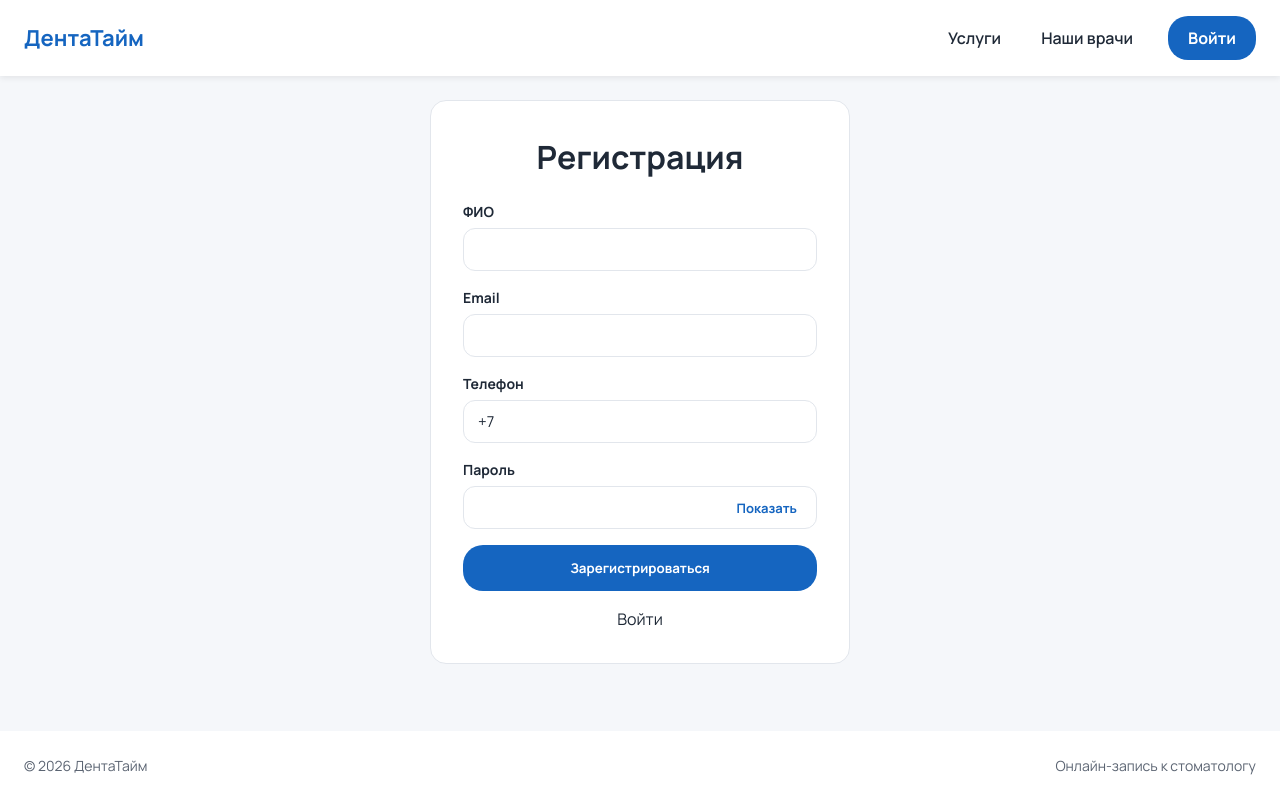
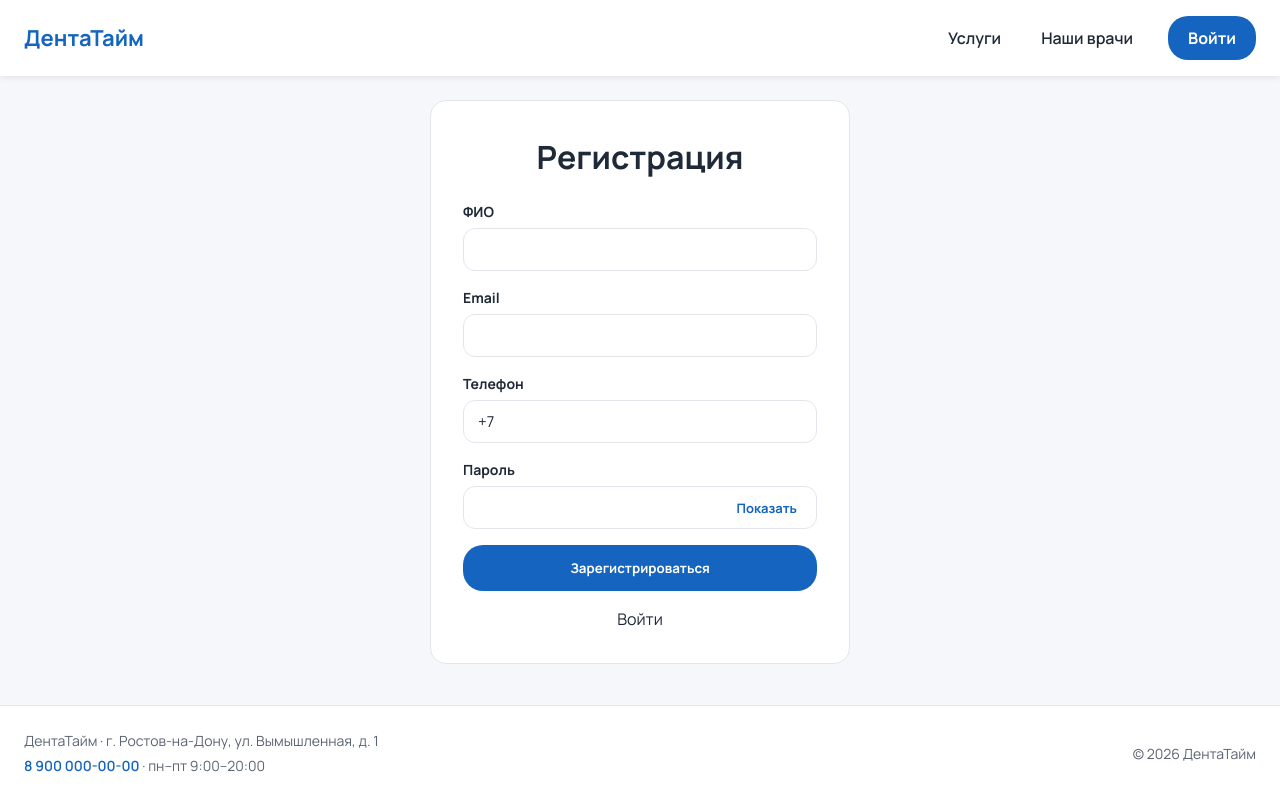
Before and after one commit to AidarDzhumagaziev/DentistryAPP, a React (Vite) app in the folder frontend/: page /register in a window 1280 px wide. Built offline with nearby package versions, Linux system fonts and the light colour scheme.

Commit message:
Сделал подвал

```diff
--- a/frontend/src/components/Footer/Footer.jsx
+++ b/frontend/src/components/Footer/Footer.jsx
@@ -1,10 +1,16 @@
 import styles from './Footer.module.css';
+import { CLINIC } from '../../data/clinic';
 
 function Footer() {
   return (
     <footer className={styles.footer}>
+      <div className={styles.contacts}>
+        <span>ДентаТайм · {CLINIC.address}</span>
+        <span>
+          <a href={CLINIC.phoneLink} className={styles.phone}>{CLINIC.phone}</a> · {CLINIC.hours}
+        </span>
+      </div>
       <span>© 2026 ДентаТайм</span>
-      <span>Онлайн-запись к стоматологу</span>
     </footer>
   );
 }
--- a/frontend/src/components/Footer/Footer.module.css
+++ b/frontend/src/components/Footer/Footer.module.css
@@ -1,8 +1,21 @@
 .footer {
   display: flex;
+  flex-wrap: wrap;
   justify-content: space-between;
+  align-items: center;
+  gap: 12px;
   padding: 24px;
   background: var(--color-white);
+  border-top: 1px solid var(--color-border);
   color: var(--color-muted);
   font-size: 14px;
 }
+.contacts {
+  display: flex;
+  flex-direction: column;
+  gap: 4px;
+}
+.phone {
+  color: var(--color-primary);
+  font-weight: 600;
+}
--- /dev/null
+++ b/frontend/src/data/clinic.js
@@ -0,0 +1,6 @@
+export const CLINIC = {
+    address: 'г. Ростов-на-Дону, ул. Вымышленная, д. 1',
+    phone: '8 900 000-00-00',
+    phoneLink: 'tel:+79000000000',
+    hours: 'пн–пт 9:00–20:00',
+};
--- a/frontend/src/pages/AccountPage/AccountPage.jsx
+++ b/frontend/src/pages/AccountPage/AccountPage.jsx
@@ -4,6 +4,7 @@ import { Link } from 'react-router-dom';
 import { authFetch } from '../../api/client';
 import styles from './AccountPage.module.css';
 import HealthForm from '../../components/HealthForm/HealthForm';
+import { CLINIC } from '../../data/clinic';
 
 function getDay(start) {
     return new Date(start).getDate();
@@ -88,7 +89,9 @@ function AccountPage() {
                     <button onClick={() => cancel(appointment.id)} className="danger">Отменить</button>
                 )}
                 {(appointment.status === 'scheduled' || appointment.status === 'confirmed') && !canCancel(appointment) && (
-                    <span className={styles.cancelHint}>Отменить можно по телефону клиники</span>
+                    <span className={styles.cancelHint}>
+                        Отменить можно по телефону <a href={CLINIC.phoneLink} className={styles.hintPhone}>{CLINIC.phone}</a>
+                    </span>
                 )}
             </div>
         );
--- a/frontend/src/pages/AccountPage/AccountPage.module.css
+++ b/frontend/src/pages/AccountPage/AccountPage.module.css
@@ -136,6 +136,11 @@
     font-size: 18px;
     margin: 0 0 12px;
 }
+.hintPhone {
+    color: var(--color-primary);
+    font-weight: 600;
+    white-space: nowrap;
+}
 
 .scheduled::before { background: #9aa4b2; }
 .confirmed::before { background: var(--color-primary); }
--- a/frontend/src/pages/BookingPage/BookingPage.jsx
+++ b/frontend/src/pages/BookingPage/BookingPage.jsx
@@ -2,6 +2,7 @@ import { useState, useEffect } from 'react';
 import styles from './BookingPage.module.css';
 import { Link, useLocation } from 'react-router-dom';
 import { getJson, authFetch } from '../../api/client';
+import { CLINIC } from '../../data/clinic';
 
 function formatDate(d) {
   const month = String(d.getMonth() + 1).padStart(2, '0');
@@ -81,7 +82,7 @@ function BookingPage(){
                     throw new Error('Это время уже заняли. Выберите другое.');
                 }
                 if (!response.ok) {
-                    throw new Error('Не удалось записаться. Проверьте, заполнена ли анкета, или позвоните в клинику.');
+                    throw new Error(`Не удалось записаться. Проверьте, заполнена ли анкета, или позвоните в клинику: ${CLINIC.phone}.`);
                 }
                 setStep(5);
             })
```
